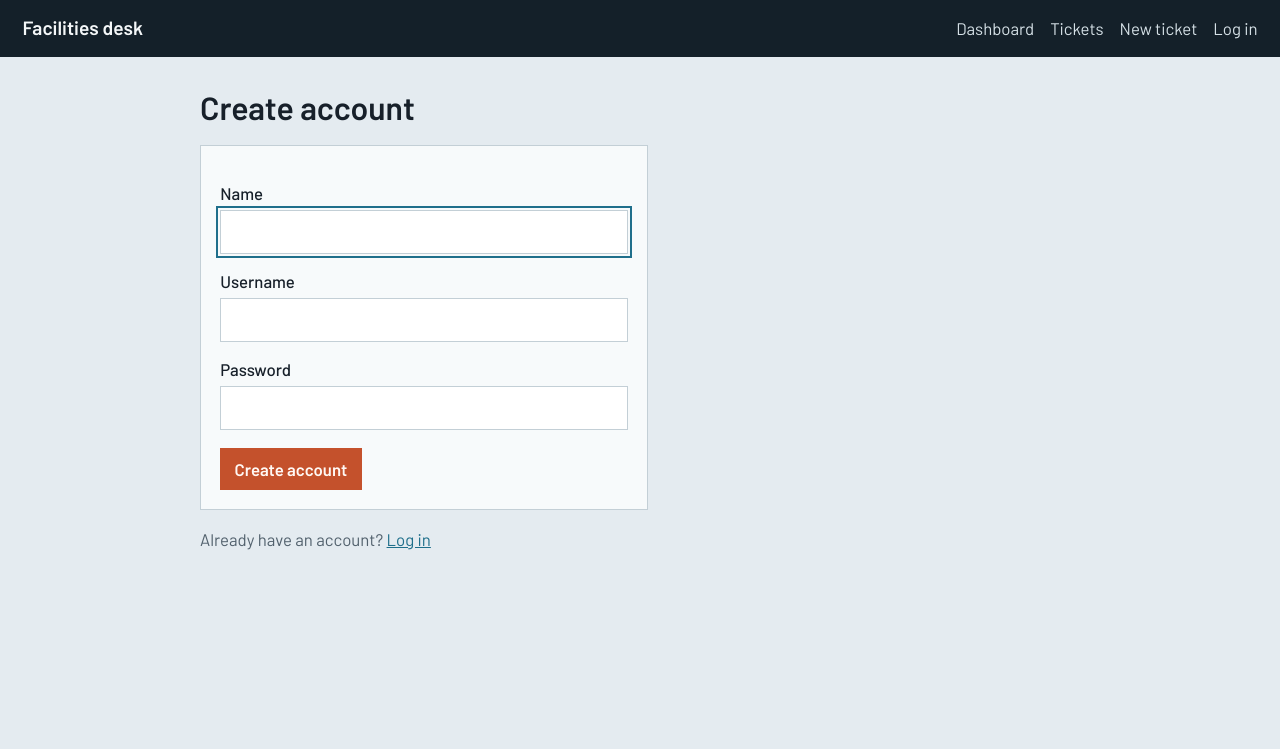
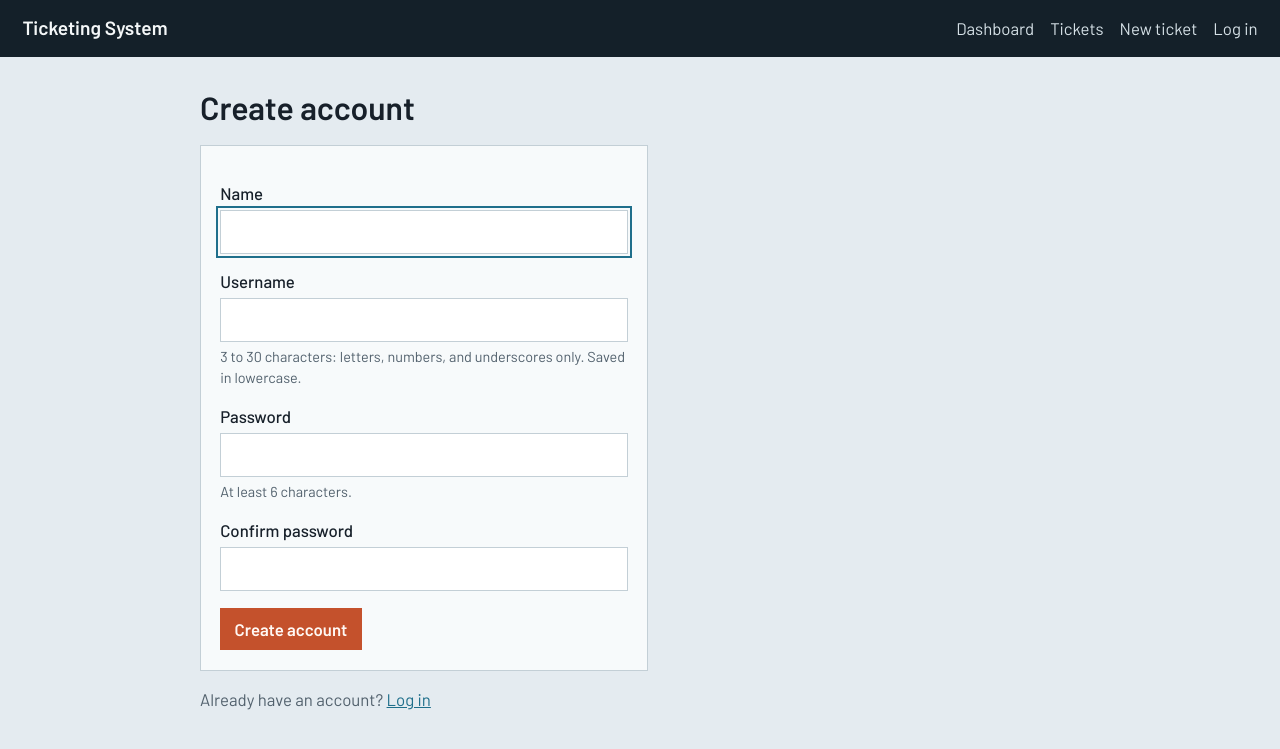
Before and after one commit to bellaouzo/Software_Engineering_CS3330, a Flask app: page /register in a window 1280 px wide. Shown: the top 749 px of the page. Run offline with Flask 3, Linux system fonts and the light colour scheme.

Commit message:
Front end polish from testing notes (Oct 8)
- Rename "Facilities desk" to "Ticketing System" in header and all page titles (note 3)
- Drop "on campus" from the dashboard intro (note 1)
- Add username and password helper text on Create account (note 2)
- Keep name/username after a failed registration or login, never the password (note 5)
- Add a Confirm password field, checked in app.js and again in routes/auth.py
- MIN_PASSWORD_LENGTH constant drives the password hint and minlength

Note 4 (separate Staff/Requester views) is left for Sprint 2 planning.

Docs updated: AGENTS.md (Conventions), docs/guides/supabase-live-auth-setup.md.

Co-Authored-By: Claude Opus 5.5 <noreply@anthropic.com>

```diff
--- a/routes/auth.py
+++ b/routes/auth.py
@@ -15,6 +15,10 @@ USERNAME_PATTERN = re.compile(r"^[a-z0-9_]{3,30}$")
 # Nothing is ever sent to it ("Confirm email" must stay off in Supabase). Hosted
 # Supabase rejects reserved TLDs like .invalid, but accepts example.com.
 PLACEHOLDER_EMAIL_DOMAIN = "example.com"
+# Shown as helper text and used as the form's minlength. Keep it equal to
+# "Minimum password length" in Supabase Auth (local config.toml uses 6); if the
+# live project is stricter, Supabase still rejects short ones as weak_password.
+MIN_PASSWORD_LENGTH = 6
 
 # Supabase error code -> (message shown to the user, HTTP status).
 LOGIN_ERRORS = {
@@ -49,14 +53,20 @@ def _lookup_error(errors, error):
     return errors.get(error.code, UNKNOWN_ERROR)
 
 
-def _login_error(message, status):
+def _login_error(message, status, username=""):
     flash(message)
-    return render_template("login.html"), status
+    return render_template("login.html", username=username), status
 
 
-def _register_error(message, status):
+def _render_register(name="", username=""):
+    return render_template("register.html", name=name, username=username,
+                           min_password_length=MIN_PASSWORD_LENGTH)
+
+
+def _register_error(message, status, name="", username=""):
+    """Re-shows the form with the name and username kept (never the password)."""
     flash(message)
-    return render_template("register.html"), status
+    return _render_register(name, username), status
 
 
 @auth_bp.route("/login", methods=["GET", "POST"])
@@ -69,15 +79,15 @@ def login():
     username = request.form.get("username", "").strip().lower()
     password = request.form.get("password", "")
     if not username or not password:
-        return _login_error("Enter your username and password.", 400)
+        return _login_error("Enter your username and password.", 400, username)
     try:
         result = get_supabase_client().auth.sign_in_with_password(
             {"email": _username_to_email(username), "password": password}
         )
     except AuthApiError as error:
-        return _login_error(*_lookup_error(LOGIN_ERRORS, error))
+        return _login_error(*_lookup_error(LOGIN_ERRORS, error), username)
     except (AuthError, SupabaseException):
-        return _login_error(*UNREACHABLE_ERROR)
+        return _login_error(*UNREACHABLE_ERROR, username)
     session["user_id"] = result.user.id
     session["access_token"] = result.session.access_token
     session["refresh_token"] = result.session.refresh_token
@@ -89,17 +99,23 @@ def register():
     if "user_id" in session:
         return _redirect_to_dashboard()
     if request.method == "GET":
-        return render_template("register.html")
+        return _render_register()
 
     name = request.form.get("name", "").strip()
     username = request.form.get("username", "").strip().lower()
     password = request.form.get("password", "")
+    confirm_password = request.form.get("confirm_password", "")
     if not name or not username or not password:
-        return _register_error("Enter your name, username, and password.", 400)
+        return _register_error("Enter your name, username, and password.", 400,
+                               name, username)
     if not USERNAME_PATTERN.match(username):
         return _register_error(
-            "Usernames are 3 to 30 characters: letters, numbers, and underscores only.", 400
+            "Usernames are 3 to 30 characters: letters, numbers, and underscores only.",
+            400, name, username,
         )
+    if password != confirm_password:
+        return _register_error("The passwords don't match. Type them again.", 400,
+                               name, username)
     try:
         get_supabase_client().auth.sign_up(
             {
@@ -109,9 +125,9 @@ def register():
             }
         )
     except AuthApiError as error:
-        return _register_error(*_lookup_error(REGISTER_ERRORS, error))
+        return _register_error(*_lookup_error(REGISTER_ERRORS, error), name, username)
     except (AuthError, SupabaseException):
-        return _register_error(*UNREACHABLE_ERROR)
+        return _register_error(*UNREACHABLE_ERROR, name, username)
     flash("Account created. Log in with your new username.")
     return redirect(url_for("auth.login"))
 
--- a/static/css/app.css
+++ b/static/css/app.css
@@ -155,6 +155,13 @@ textarea {
   font: inherit;             /* form controls don't inherit fonts by default */
 }
 
+/* Small muted help text under a form field (e.g. allowed characters) */
+.field-hint {
+  margin: 0.3rem 0 0;
+  color: var(--muted);
+  font-size: 0.9rem;
+}
+
 /* ---------- Buttons ---------- */
 
 /* .button lets links (<a>) look identical to real <button> elements */
--- a/static/js/app.js
+++ b/static/js/app.js
@@ -17,3 +17,29 @@ document.querySelectorAll("form").forEach((form) => {
     }
   });
 });
+
+/* ==========================================================================
+   Matching Fields
+   An input with data-match-input="<id>" must equal the input with that id
+   (e.g. Confirm password). Uses the browser's built-in validation, so the
+   form won't submit and the browser shows the message on the field.
+   ========================================================================== */
+
+const MISMATCH_MESSAGE = "The passwords don't match.";
+
+document.querySelectorAll("[data-match-input]").forEach((confirmInput) => {
+  const originalInput = document.getElementById(confirmInput.dataset.matchInput);
+  if (!originalInput) {
+    return;
+  }
+
+  const checkMatch = () => {
+    // An empty custom message means "valid"
+    const matches = confirmInput.value === originalInput.value;
+    confirmInput.setCustomValidity(matches ? "" : MISMATCH_MESSAGE);
+  };
+
+  // Re-check when either field changes, so fixing the first one also clears the error
+  confirmInput.addEventListener("input", checkMatch);
+  originalInput.addEventListener("input", checkMatch);
+});
--- a/templates/base.html
+++ b/templates/base.html
@@ -4,7 +4,7 @@
 <head>
   <meta charset="utf-8">
   <meta name="viewport" content="width=device-width, initial-scale=1">
-  <title>{% block title %}Facilities desk{% endblock %}</title>
+  <title>{% block title %}Ticketing System{% endblock %}</title>
   <link rel="preconnect" href="https://fonts.googleapis.com">
   <link rel="preconnect" href="https://fonts.gstatic.com" crossorigin>
   <link href="https://fonts.googleapis.com/css2?family=Barlow:wght@400;500;600&display=swap" rel="stylesheet">
@@ -14,7 +14,7 @@
   {# Header (.topbar): brand link plus main nav. The link matching the current
      route gets aria-current="page", which the CSS styles as the active tab #}
   <header class="topbar">
-    <a class="brand" href="{{ url_for('dashboard.home') }}">Facilities desk</a>
+    <a class="brand" href="{{ url_for('dashboard.home') }}">Ticketing System</a>
     <nav>
       <a href="{{ url_for('dashboard.home') }}" {% if request.endpoint == 'dashboard.home' %}aria-current="page"{% endif %}>Dashboard</a>
       <a href="{{ url_for('tickets.list_tickets') }}" {% if request.endpoint == 'tickets.list_tickets' %}aria-current="page"{% endif %}>Tickets</a>
--- a/templates/dashboard.html
+++ b/templates/dashboard.html
@@ -1,10 +1,10 @@
 {% extends "base.html" %}
 
-{% block title %}Dashboard · Facilities desk{% endblock %}
+{% block title %}Dashboard · Ticketing System{% endblock %}
 
 {% block content %}
   <h1>Maintenance tickets</h1>
-  <p class="lede">Report a problem on campus and follow what happens next.</p>
+  <p class="lede">Report a problem and follow what happens next.</p>
   <div class="actions">
     <a class="button" href="{{ url_for('tickets.new_ticket') }}">New ticket</a>
     <a class="button button-quiet" href="{{ url_for('tickets.list_tickets') }}">View tickets</a>
--- a/templates/login.html
+++ b/templates/login.html
@@ -1,12 +1,12 @@
 {% extends "base.html" %}
 
-{% block title %}Log in · Facilities desk{% endblock %}
+{% block title %}Log in · Ticketing System{% endblock %}
 
 {% block content %}
   <h1>Log in</h1>
   <form class="sheet narrow" method="post" action="{{ url_for('auth.login') }}">
     <label for="username">Username</label>
-    <input id="username" name="username" type="text" autocomplete="username" required autofocus>
+    <input id="username" name="username" type="text" autocomplete="username" value="{{ username }}" required autofocus>
 
     <label for="password">Password</label>
     <input id="password" name="password" type="password" autocomplete="current-password" required>
--- a/templates/new_ticket.html
+++ b/templates/new_ticket.html
@@ -1,6 +1,6 @@
 {% extends "base.html" %}
 
-{% block title %}New ticket · Facilities desk{% endblock %}
+{% block title %}New ticket · Ticketing System{% endblock %}
 
 {% block content %}
   <h1>New ticket</h1>
--- a/templates/register.html
+++ b/templates/register.html
@@ -1,18 +1,25 @@
 {% extends "base.html" %}
 
-{% block title %}Create account · Facilities desk{% endblock %}
+{% block title %}Create account · Ticketing System{% endblock %}
 
 {% block content %}
   <h1>Create account</h1>
+  {# On a failed submit the route passes back name and username so they stay filled in; passwords never do #}
   <form class="sheet narrow" method="post" action="{{ url_for('auth.register') }}">
     <label for="name">Name</label>
-    <input id="name" name="name" type="text" autocomplete="name" required autofocus>
+    <input id="name" name="name" type="text" autocomplete="name" value="{{ name }}" required autofocus>
 
     <label for="username">Username</label>
-    <input id="username" name="username" type="text" autocomplete="username" minlength="3" maxlength="30" pattern="[A-Za-z0-9_]+" required>
+    <input id="username" name="username" type="text" autocomplete="username" value="{{ username }}" minlength="3" maxlength="30" pattern="[A-Za-z0-9_]+" aria-describedby="username-hint" required>
+    <p class="field-hint" id="username-hint">3 to 30 characters: letters, numbers, and underscores only. Saved in lowercase.</p>
 
     <label for="password">Password</label>
-    <input id="password" name="password" type="password" autocomplete="new-password" required>
+    <input id="password" name="password" type="password" autocomplete="new-password" minlength="{{ min_password_length }}" aria-describedby="password-hint" required>
+    <p class="field-hint" id="password-hint">At least {{ min_password_length }} characters.</p>
+
+    {# data-match-input: app.js blocks submit until this matches #password; the route checks it again #}
+    <label for="confirm_password">Confirm password</label>
+    <input id="confirm_password" name="confirm_password" type="password" autocomplete="new-password" data-match-input="password" required>
 
     <button type="submit">Create account</button>
   </form>
--- a/templates/ticket_detail.html
+++ b/templates/ticket_detail.html
@@ -1,6 +1,6 @@
 {% extends "base.html" %}
 
-{% block title %}{{ ticket.title }} · Facilities desk{% endblock %}
+{% block title %}{{ ticket.title }} · Ticketing System{% endblock %}
 
 {% block content %}
   <h1>{{ ticket.title }}</h1>
--- a/templates/tickets.html
+++ b/templates/tickets.html
@@ -1,6 +1,6 @@
 {% extends "base.html" %}
 
-{% block title %}Tickets · Facilities desk{% endblock %}
+{% block title %}Tickets · Ticketing System{% endblock %}
 
 {% block content %}
   <h1>Tickets</h1>
```
Also changed, not shown: AGENTS.md (+7 -0 lines), docs/guides/supabase-live-auth-setup.md (+3 -1 lines).
